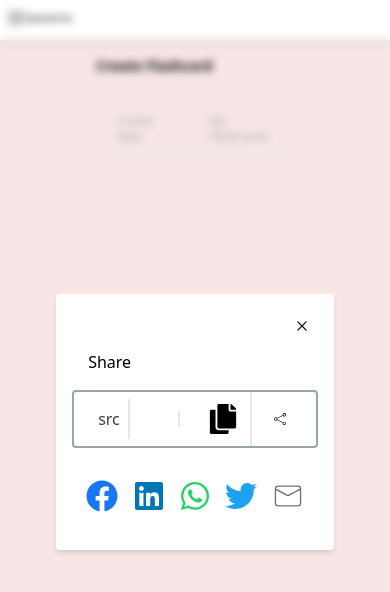
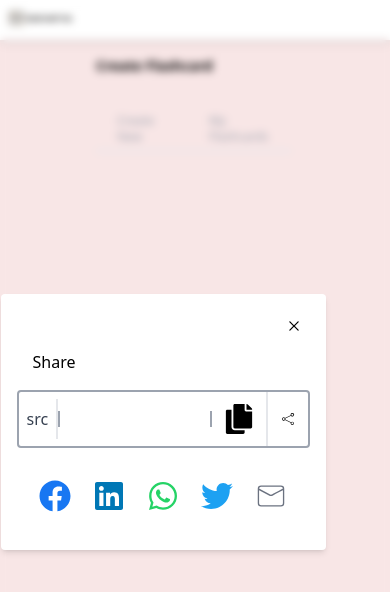
Before and after one commit to siddharthsharma7678/flashcard, a React (Create React App) app: page /Model in a window 390 px wide. Shown: the top 592 px of the page. Built offline with nearby package versions, Linux system fonts and the light colour scheme.

Commit message:
all responsive done

```diff
--- a/src/components/Createflashcard.js
+++ b/src/components/Createflashcard.js
@@ -125,7 +125,7 @@ const Createflashcard = () => {
   return (
     <>
       {/* ===================== GROUP DETAILS ===================== */}
-      <div className="box mt-4 sm:ml-24 ml-6 w-5/6 sm:w-3/4 border-2 rounded">
+      <div className="box mt-4 sm:ml-24 ml-4 w-4/5 sm:w-3/4 border-2 rounded">
         {/* IMPORTANT:
            Button must be inside <form> to trigger submit */}
         <FormikProvider value={formik}>
--- a/src/components/Flashcarddetails.js
+++ b/src/components/Flashcarddetails.js
@@ -74,8 +74,8 @@ const Flashcarddetails = () => {
               </ul>
             </div>
           </div>
-          <div className="flex flex-col items-center sm:w-4/5">
-            <div className="bg-white shadow-md flex gap-1 w-auto h-auto sm:w-full sm:flex-row flex-col sm:min-h-64">
+          <div className="flex flex-col items-center sm:w-4/5 w-full -ml-10">
+            <div className="bg-white shadow-md flex gap-1 w-3/4 h-auto sm:w-full sm:flex-row flex-col sm:min-h-64">
               <div className="img sm:w-full w-3/4 m-8">
                 <img
                   className="w-full h-full object-contain"
--- a/src/components/Model.js
+++ b/src/components/Model.js
@@ -39,15 +39,18 @@ const Model = () => {
   return (
     <>
       <div class="fixed top-0 w-full h-full flex justify-center items-center backdrop-blur-sm ">
-        <div className="bg-white h-64 w-auto shadow-md p-4 rounded">
+        <div className="bg-white h-64 sm:w-auto w-5/6 shadow-md p-4 rounded -ml-16">
           <span onClick={handleCross} className="flex justify-end m-2">
             <RxCross2 />
           </span>
           <div className="share m-4">Share</div>
-          <div className="link">
-            <div class="flex items-center gap-2 border-2 border-gray-400 rounded px-4">
+          <div className="link w-full">
+            <div class="flex items-center sm:gap-2 border-2 border-gray-400 rounded sm:px-4">
               <div class="text-gray-700 border-r-2 p-2">src</div>
-              <div id="flahcard-link" class="flex-1 px-4 mx-2 border-r-2 p-2">
+              <div
+                id="flahcard-link"
+                class="flex-1 text-sm sm:px-4 sm:mx-2 border-r-2 sm:p-2 w-1/2 border-l-2 border-gray-400 break-all p-2"
+              >
                 {url}
               </div>
               <div onClick={handleCopy} className="border-r-2 p-[12px]">
--- a/src/components/Myflashcard.js
+++ b/src/components/Myflashcard.js
@@ -23,6 +23,7 @@ const Myflashcard = () => {
               shadow-md
               rounded-lg
               p-6
+              -translate-x-8
               sm:m-8
               m-4
               min-h-56
```
